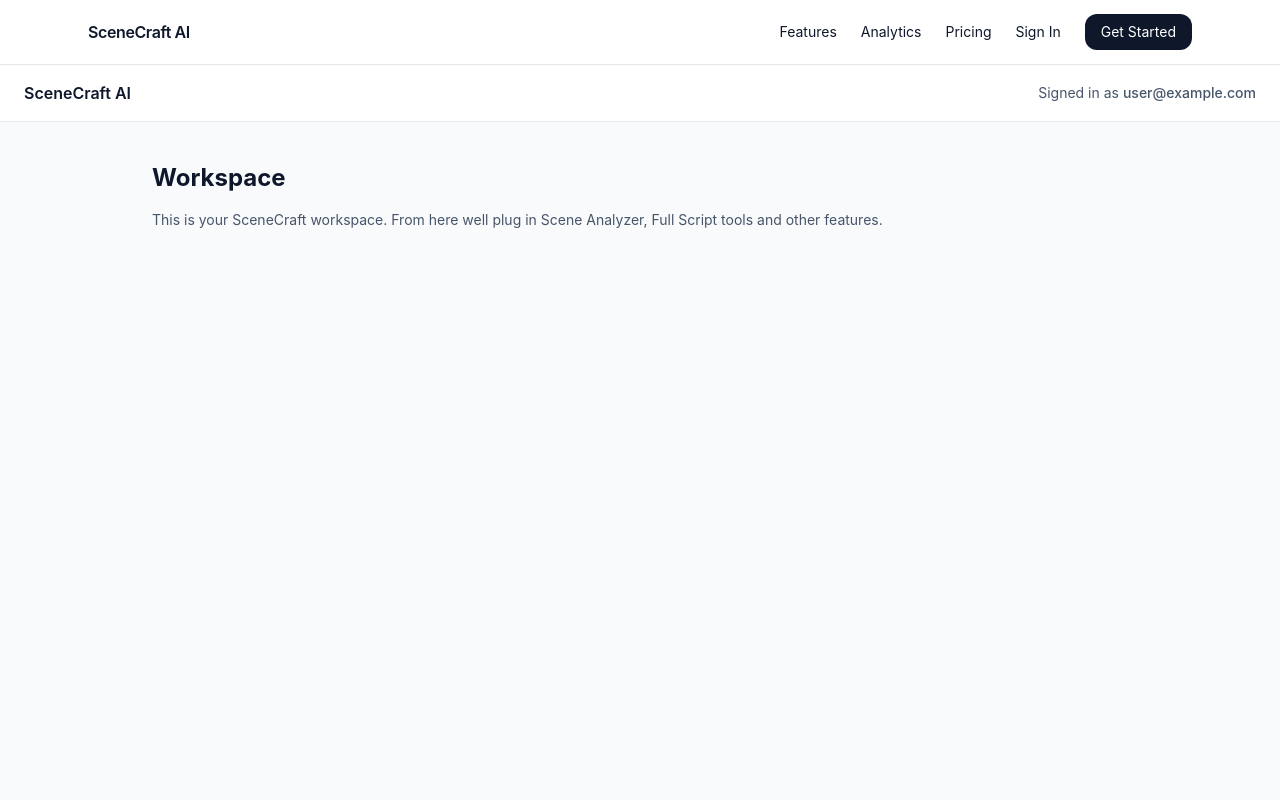
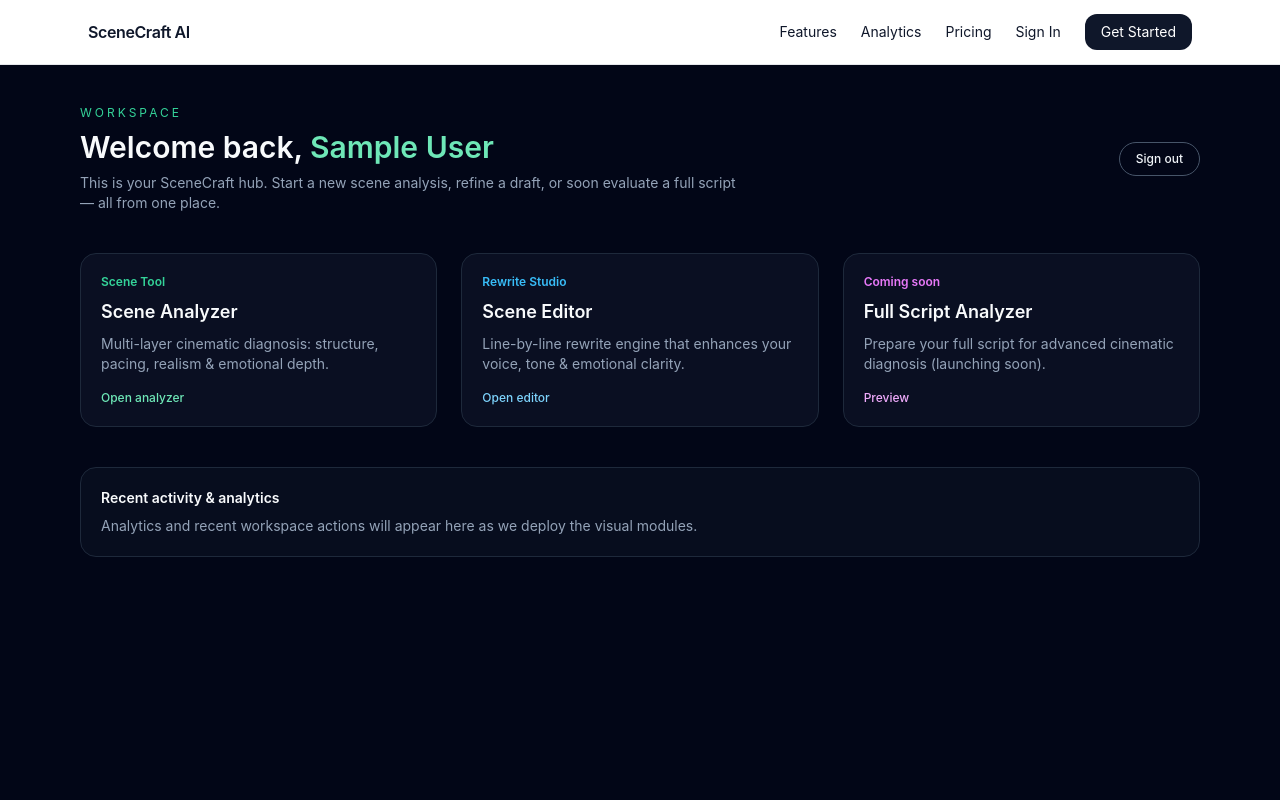
Before and after one commit to pavan1588/scenecraft-frontend, a Next.js app: page /workspace in a window 1280 px wide. Shown: the top 800 px of the page. Built offline with nearby package versions, Linux system fonts and the light colour scheme; no server answers; sample sign-in values are in the browser's storage.

Commit message:
feat: workspace hub, sign-out button, tool pages, no 404 errors

```diff
--- /dev/null
+++ b/app/full-script-analyzer/page.tsx
@@ -0,0 +1,33 @@
+"use client";
+
+import { useEffect } from "react";
+import { useSession } from "next-auth/react";
+import { useRouter } from "next/navigation";
+
+export default function FullScriptAnalyzerPage() {
+  const { data: session, status } = useSession();
+  const router = useRouter();
+
+  useEffect(() => {
+    if (status === "unauthenticated") router.replace("/");
+  }, [status]);
+
+  if (status === "loading") return (
+    <main className="min-h-screen bg-slate-950 text-slate-50 flex items-center justify-center">
+      <p className="text-sm text-slate-400">Loading Full Script Analyzer</p>
+    </main>
+  );
+
+  if (!session) return null;
+
+  return (
+    <main className="min-h-screen bg-slate-950 text-slate-50">
+      <div className="mx-auto max-w-4xl px-4 py-10">
+        <h1 className="text-2xl font-semibold">Full Script Analyzer</h1>
+        <p className="text-sm text-slate-400 mt-2">
+          Placeholder for full-feature screenplay analyzer module.
+        </p>
+      </div>
+    </main>
+  );
+}
--- /dev/null
+++ b/app/scene-analyzer/page.tsx
@@ -0,0 +1,35 @@
+"use client";
+
+import { useEffect } from "react";
+import { useSession } from "next-auth/react";
+import { useRouter } from "next/navigation";
+
+export default function SceneAnalyzerPage() {
+  const { data: session, status } = useSession();
+  const router = useRouter();
+
+  useEffect(() => {
+    if (status === "unauthenticated") router.replace("/");
+  }, [status, router]);
+
+  if (status === "loading") {
+    return (
+      <main className="min-h-screen bg-slate-950 text-slate-50 flex items-center justify-center">
+        <p className="text-sm text-slate-400">Preparing Scene Analyzer</p>
+      </main>
+    );
+  }
+
+  if (!session) return null;
+
+  return (
+    <main className="min-h-screen bg-slate-950 text-slate-50">
+      <div className="mx-auto max-w-4xl px-4 py-10">
+        <h1 className="text-2xl font-semibold">Scene Analyzer</h1>
+        <p className="text-sm text-slate-400 mt-2">
+          This is the placeholder for the 7-pass SceneCraft cinematic analyzer UI.
+        </p>
+      </div>
+    </main>
+  );
+}
--- /dev/null
+++ b/app/scene-editor/page.tsx
@@ -0,0 +1,33 @@
+"use client";
+
+import { useEffect } from "react";
+import { useSession } from "next-auth/react";
+import { useRouter } from "next/navigation";
+
+export default function SceneEditorPage() {
+  const { data: session, status } = useSession();
+  const router = useRouter();
+
+  useEffect(() => {
+    if (status === "unauthenticated") router.replace("/");
+  }, [status]);
+
+  if (status === "loading") return (
+    <main className="min-h-screen bg-slate-950 text-slate-50 flex items-center justify-center">
+      <p className="text-sm text-slate-400">Preparing Scene Editor</p>
+    </main>
+  );
+
+  if (!session) return null;
+
+  return (
+    <main className="min-h-screen bg-slate-950 text-slate-50">
+      <div className="mx-auto max-w-4xl px-4 py-10">
+        <h1 className="text-2xl font-semibold">Scene Editor</h1>
+        <p className="text-sm text-slate-400 mt-2">
+          Placeholder for line-by-line rewrite engine UI.
+        </p>
+      </div>
+    </main>
+  );
+}
--- a/app/workspace/page.tsx
+++ b/app/workspace/page.tsx
@@ -1,33 +1,105 @@
-import { getServerSession } from "next-auth";
-import { redirect } from "next/navigation";
-import { authOptions } from "@/lib/auth";
+"use client";
 
-export default async function WorkspacePage() {
-  const session = await getServerSession(authOptions);
+import { useEffect } from "react";
+import { useSession, signOut } from "next-auth/react";
+import { useRouter } from "next/navigation";
+import Link from "next/link";
 
-  if (!session) {
-    redirect("/api/auth/signin?callbackUrl=/workspace");
+export default function WorkspacePage() {
+  const { data: session, status } = useSession();
+  const router = useRouter();
+
+  useEffect(() => {
+    if (status === "unauthenticated") router.replace("/");
+  }, [status, router]);
+
+  if (status === "loading") {
+    return (
+      <main className="min-h-screen bg-slate-950 text-slate-50">
+        <div className="mx-auto flex max-w-5xl items-center justify-center px-4 py-24">
+          <p className="text-sm text-slate-400">Loading your workspace</p>
+        </div>
+      </main>
+    );
   }
 
+  if (!session) return null;
+
+  const displayName = session.user?.name || session.user?.email;
+  const isAdmin = session.user?.email === "pavanagnihotri82@gmail.com";
+
   return (
-    <main className="min-h-screen bg-slate-50">
-      <header className="flex items-center justify-between border-b bg-white px-6 py-4">
-        <div className="font-semibold">SceneCraft AI</div>
-        <p className="text-sm text-slate-600">
-          Signed in as{" "}
-          <span className="font-medium">{session.user?.email}</span>
-        </p>
-      </header>
+    <main className="min-h-screen bg-slate-950 text-slate-50">
+      <div className="mx-auto max-w-6xl px-4 py-10 space-y-10">
 
-      <section className="mx-auto max-w-5xl px-6 py-10 space-y-4">
-        <h1 className="text-2xl font-bold text-slate-900">
-          Workspace
-        </h1>
-        <p className="text-sm text-slate-600">
-          This is your SceneCraft workspace. From here well plug in Scene Analyzer,
-          Full Script tools and other features.
-        </p>
-      </section>
+        <header className="flex flex-col gap-4 sm:flex-row sm:items-center sm:justify-between">
+          <div>
+            <div className="flex items-center gap-3">
+              <p className="text-xs uppercase tracking-[0.25em] text-emerald-400">Workspace</p>
+              {isAdmin && (
+                <span className="rounded-full border border-amber-400/50 bg-amber-400/10 px-2 py-0.5 text-[10px] font-semibold text-amber-300">
+                  Admin
+                </span>
+              )}
+            </div>
+
+            <h1 className="mt-2 text-3xl font-semibold">
+              Welcome back, <span className="text-emerald-300">{displayName}</span>
+            </h1>
+
+            <p className="mt-2 max-w-2xl text-sm text-slate-400">
+              This is your SceneCraft hub. Start a new scene analysis, refine a draft,
+              or soon evaluate a full script — all from one place.
+            </p>
+          </div>
+
+          <button
+            onClick={() => signOut({ callbackUrl: "/" })}
+            className="inline-flex items-center justify-center rounded-full border border-slate-600 px-4 py-2 text-xs font-medium text-slate-100 hover:bg-slate-800 hover:border-slate-400 transition"
+          >
+            Sign out
+          </button>
+        </header>
+
+        <section className="grid gap-6 sm:grid-cols-2 lg:grid-cols-3">
+
+          <Link href="/scene-analyzer" className="group rounded-2xl border border-slate-800 bg-slate-900/60 p-5 hover:-translate-y-1 hover:border-emerald-400/80 transition">
+            <p className="text-xs font-semibold text-emerald-400">Scene Tool</p>
+            <h2 className="mt-2 text-lg font-semibold">Scene Analyzer</h2>
+            <p className="mt-2 text-sm text-slate-400">
+              Multi-layer cinematic diagnosis: structure, pacing, realism & emotional depth.
+            </p>
+            <div className="mt-4 text-xs font-medium text-emerald-300 flex items-center">Open analyzer </div>
+          </Link>
+
+          <Link href="/scene-editor" className="group rounded-2xl border border-slate-800 bg-slate-900/60 p-5 hover:-translate-y-1 hover:border-sky-400/80 transition">
+            <p className="text-xs font-semibold text-sky-400">Rewrite Studio</p>
+            <h2 className="mt-2 text-lg font-semibold">Scene Editor</h2>
+            <p className="mt-2 text-sm text-slate-400">
+              Line-by-line rewrite engine that enhances your voice, tone & emotional clarity.
+            </p>
+            <div className="mt-4 text-xs font-medium text-sky-300 flex items-center">Open editor </div>
+          </Link>
+
+          <Link href="/full-script-analyzer" className="group rounded-2xl border border-slate-800 bg-slate-900/60 p-5 hover:-translate-y-1 hover:border-fuchsia-400/80 transition">
+            <p className="text-xs font-semibold text-fuchsia-400">Coming soon</p>
+            <h2 className="mt-2 text-lg font-semibold">Full Script Analyzer</h2>
+            <p className="mt-2 text-sm text-slate-400">
+              Prepare your full script for advanced cinematic diagnosis (launching soon).
+            </p>
+            <div className="mt-4 text-xs font-medium text-fuchsia-300 flex items-center">Preview </div>
+          </Link>
+
+        </section>
+
+        <section className="rounded-2xl border border-slate-800 bg-slate-900/40 p-5">
+          <h3 className="text-sm font-semibold">Recent activity & analytics</h3>
+          <p className="mt-2 text-sm text-slate-400">
+            Analytics and recent workspace actions will appear here as we deploy the visual modules.
+          </p>
+        </section>
+
+      </div>
     </main>
   );
 }
```
